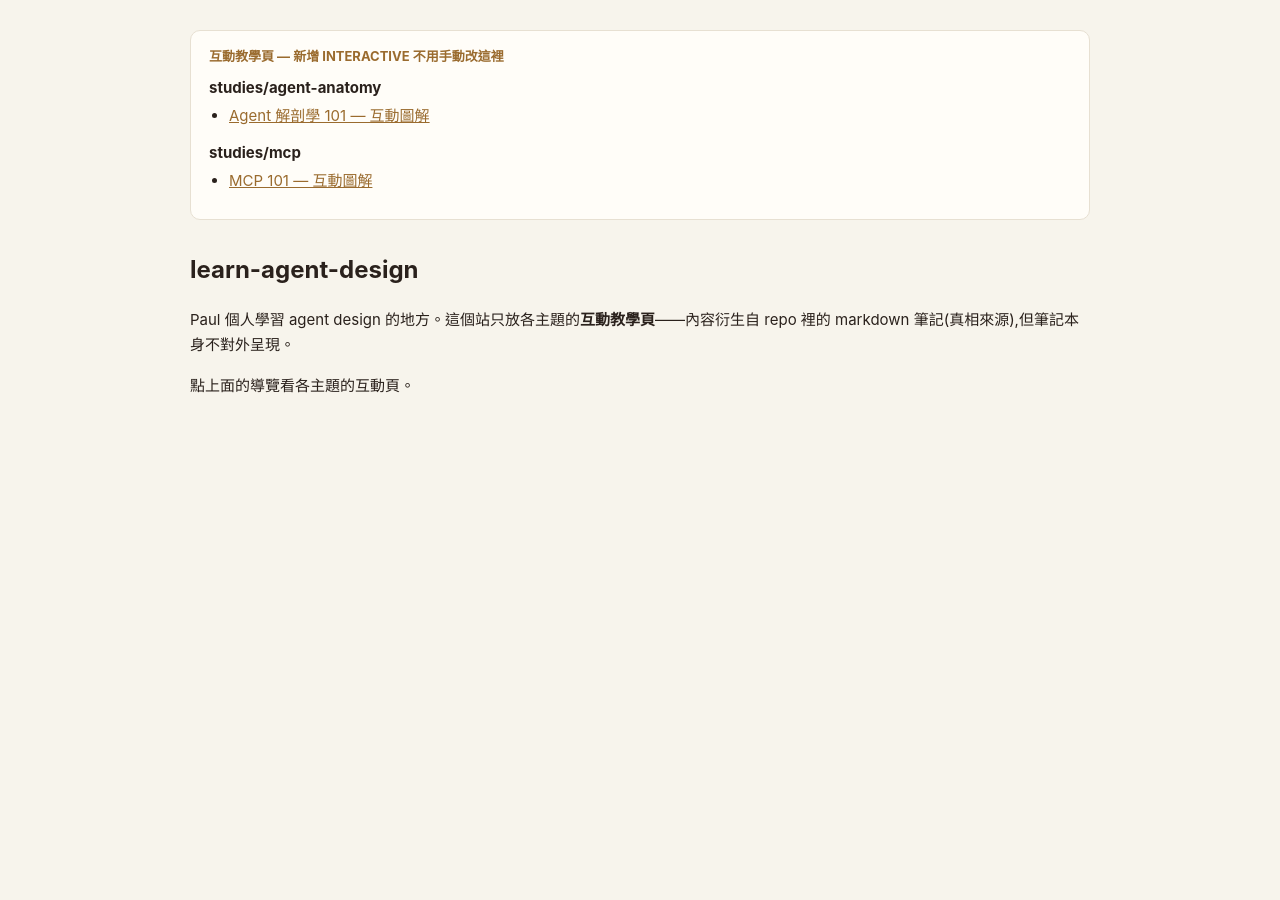
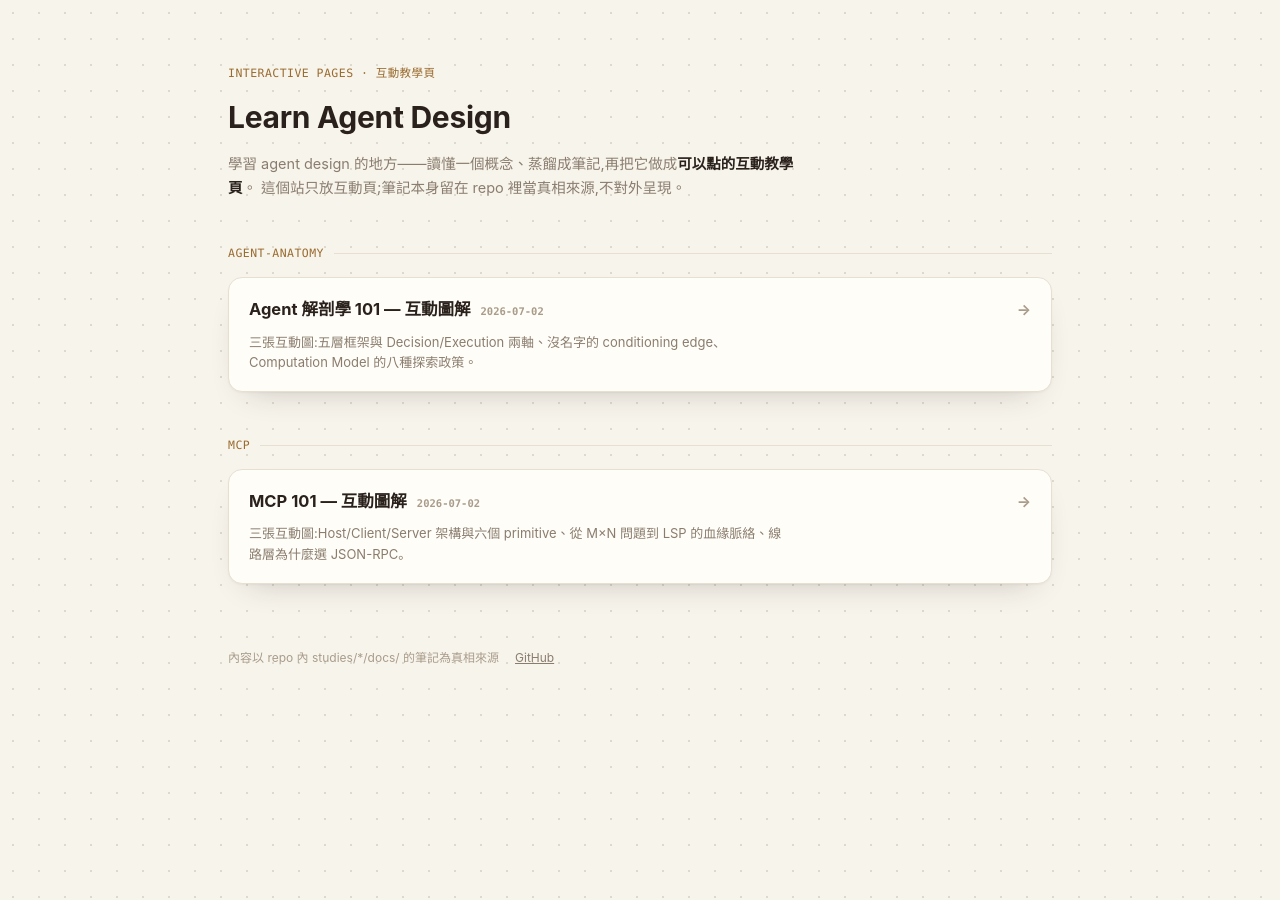
Before and after one commit to ChenPaulYu/learn-agent-design, a Jekyll site: the page built from index.md, in a window 1280 px wide. Built offline with Jekyll 4.4.1, drawn with Linux system fonts in a browser that asks for light colours.

Commit message:
feat(site): redesign homepage as card landing; retitle to 'Learn Agent Design'
Cards pull title/date/summary from each page's own front matter, so new
pages appear fully described with no manually maintained list.

Co-Authored-By: Claude Fable 5 <noreply@anthropic.com>
Claude-Session: https://claude.ai/code/session_01RoRGpMcQLNkyRfQeVPWSZr

```diff
--- a/_config.yml
+++ b/_config.yml
@@ -1,7 +1,7 @@
-title: learn-agent-design
+title: Learn Agent Design
 description: >-
-  Paul's personal workspace for learning agent design — read a concept,
-  distill it into a note, then try it hands-on in code.
+  A workspace for learning agent design — read a concept, distill it into
+  a note, then turn it into an interactive teaching page.
 lang: zh-Hant
 
 markdown: kramdown
--- a/_layouts/default.html
+++ b/_layouts/default.html
@@ -5,33 +5,76 @@
   <meta name="viewport" content="width=device-width, initial-scale=1.0">
   <title>{{ page.title | default: site.title }}</title>
   <style>
-    body { font: 15px/1.7 -apple-system, "PingFang TC", sans-serif; max-width: 900px;
-      margin: 0 auto; padding: 30px 24px 80px; color: #2a211c; background: #f7f4ec; }
-    nav { border: 1px solid #e7e0d2; border-radius: 10px; padding: 14px 18px; margin-bottom: 30px;
-      background: #fffdf8; }
-    nav h2 { font-size: 13px; text-transform: uppercase; color: #9a6b2e; margin: 0 0 8px; }
-    nav ul { margin: 0 0 12px; padding-left: 20px; }
-    nav li { margin: 2px 0; }
-    a { color: #9a6b2e; }
-    h1 { font-size: 24px; }
+    :root{
+      --bg:#f7f4ec; --panel:#fffdf8; --ink:#2a211c; --muted:#8a7d6e; --faint:#a99c8a;
+      --line:#e7e0d2; --line-soft:#efe9dd; --accent:#9a6b2e; --green:#0c7a59; --rose:#b04a6a;
+      --blue:#2f6f9e;
+      --shadow:0 1px 2px rgba(42,33,28,.04),0 14px 34px -20px rgba(42,33,28,.30);
+      --mono:'SF Mono',ui-monospace,'JetBrains Mono',Menlo,monospace;
+      --sans:'Inter',-apple-system,BlinkMacSystemFont,'Segoe UI','PingFang TC','Microsoft JhengHei',sans-serif;
+    }
+    *{box-sizing:border-box;margin:0;padding:0}
+    body{background:var(--bg);background-image:radial-gradient(#ddd9cf 1px,transparent 1px);background-size:26px 26px;
+      color:var(--ink);font:15px/1.65 var(--sans);-webkit-font-smoothing:antialiased}
+    .wrap{max-width:880px;margin:0 auto;padding:64px 28px 100px}
+    .kicker{font-family:var(--mono);font-size:11.5px;color:var(--accent);letter-spacing:.04em;text-transform:uppercase}
+    h1{font-size:30px;font-weight:680;letter-spacing:-.01em;margin-top:10px}
+    .tagline{color:var(--muted);font-size:14.5px;margin-top:10px;max-width:64ch}
+    .tagline p{margin-top:6px}
+    .tagline strong{color:var(--ink)}
+
+    .topic{margin-top:44px}
+    .topic-name{font-family:var(--mono);font-size:11.5px;color:var(--accent);letter-spacing:.04em;
+      text-transform:uppercase;display:flex;align-items:center;gap:10px}
+    .topic-name::after{content:"";flex:1;height:1px;background:var(--line)}
+    .cards{margin-top:14px;display:grid;grid-template-columns:1fr;gap:12px}
+    a.card{display:block;background:var(--panel);border:1px solid var(--line);border-radius:14px;
+      box-shadow:var(--shadow);padding:18px 20px;text-decoration:none;color:var(--ink);
+      transition:transform .16s ease,border-color .16s ease;position:relative}
+    a.card:hover{transform:translateY(-3px);border-color:var(--accent)}
+    a.card .card-title{font-size:16.5px;font-weight:660;display:flex;align-items:baseline;gap:10px}
+    a.card .card-title::after{content:"→";margin-left:auto;color:var(--faint);font-size:15px;
+      transition:transform .16s ease,color .16s ease}
+    a.card:hover .card-title::after{transform:translateX(4px);color:var(--accent)}
+    a.card .date{font-family:var(--mono);font-size:10.5px;color:var(--faint)}
+    a.card .summary{margin-top:8px;font-size:13px;color:var(--muted);line-height:1.6;max-width:66ch}
+
+    footer{margin-top:64px;color:var(--faint);font-size:12px;display:flex;gap:16px;flex-wrap:wrap}
+    footer a{color:var(--muted)}
   </style>
 </head>
 <body>
-  <nav>
-    <h2>互動教學頁 — 新增 interactive 不用手動改這裡</h2>
+  <div class="wrap">
+    <header>
+      <div class="kicker">interactive pages · 互動教學頁</div>
+      <h1>{{ site.title }}</h1>
+      <div class="tagline">{{ content }}</div>
+    </header>
+
     {% assign study_pages = site.pages | where_exp: "p", "p.path contains 'studies/'" %}
     {% assign grouped = study_pages | group_by_exp: "p", "p.path | split: '/' | slice: 0, 2 | join: '/'" %}
     {% for group in grouped %}
-      <strong>{{ group.name }}</strong>
-      <ul>
-        {% for p in group.items %}
-          <li><a href="{{ p.url | relative_url }}">{{ p.title | default: p.name }}</a></li>
-        {% endfor %}
-      </ul>
+      {% assign topic = group.name | split: '/' | last %}
+      <section class="topic">
+        <div class="topic-name">{{ topic }}</div>
+        <div class="cards">
+          {% assign sorted = group.items | sort: "date" | reverse %}
+          {% for p in sorted %}
+            <a class="card" href="{{ p.url | relative_url }}">
+              <div class="card-title">{{ p.title | default: p.name }}
+                <span class="date">{{ p.date | date: "%Y-%m-%d" }}</span>
+              </div>
+              {% if p.summary %}<div class="summary">{{ p.summary }}</div>{% endif %}
+            </a>
+          {% endfor %}
+        </div>
+      </section>
     {% endfor %}
-  </nav>
 
-  <h1>{{ page.title | default: site.title }}</h1>
-  {{ content }}
+    <footer>
+      <span>內容以 repo 內 studies/*/docs/ 的筆記為真相來源</span>
+      <a href="https://github.com/ChenPaulYu/learn-agent-design">GitHub</a>
+    </footer>
+  </div>
 </body>
 </html>
--- a/index.md
+++ b/index.md
@@ -1,8 +1,6 @@
 ---
-title: learn-agent-design
+title: Learn Agent Design
 ---
 
-Paul 個人學習 agent design 的地方。這個站只放各主題的**互動教學頁**——內容衍生自 repo 裡的
-markdown 筆記(真相來源),但筆記本身不對外呈現。
-
-點上面的導覽看各主題的互動頁。
+學習 agent design 的地方——讀懂一個概念、蒸餾成筆記,再把它做成**可以點的互動教學頁**。
+這個站只放互動頁;筆記本身留在 repo 裡當真相來源,不對外呈現。
--- a/studies/agent-anatomy/pages/101.html
+++ b/studies/agent-anatomy/pages/101.html
@@ -1,5 +1,6 @@
 ---
 title: Agent 解剖學 101 — 互動圖解
+summary: 三張互動圖:五層框架與 Decision/Execution 兩軸、沒名字的 conditioning edge、Computation Model 的八種探索政策。
 date: 2026-07-02
 tags:
   - agent-anatomy
--- a/studies/mcp/pages/101.html
+++ b/studies/mcp/pages/101.html
@@ -1,5 +1,6 @@
 ---
 title: MCP 101 — 互動圖解
+summary: 三張互動圖:Host/Client/Server 架構與六個 primitive、從 M×N 問題到 LSP 的血緣脈絡、線路層為什麼選 JSON-RPC。
 date: 2026-07-02
 tags:
   - mcp
```
